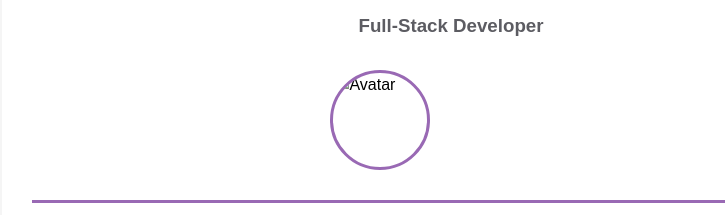
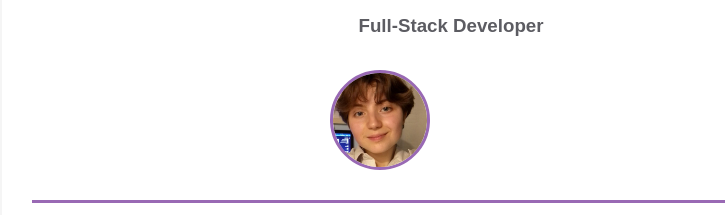
Before and after one commit to veronikaalokhina/homepage, a plain HTML site: page index.html in a window 1280 px wide. Shown: the part 132-347 px from the top of the page, 189-914 px from the left. Drawn offline with Linux system fonts and the light colour scheme.

Commit message:
Added some changes to index.html, avatar wasn't displayed correctly.

```diff
--- a/index.html
+++ b/index.html
@@ -21,7 +21,7 @@
                         <div class="contact-info__block"></div>
 
                         <div class="contact-info__block contact-info__block--center">
-                            <img class="contact-info__avatar" src="avatar.jpg" alt="Avatar" />
+                            <img class="contact-info__avatar" src="assets/avatar.jpg" alt="Avatar" />
 
                         </div>
 
```
